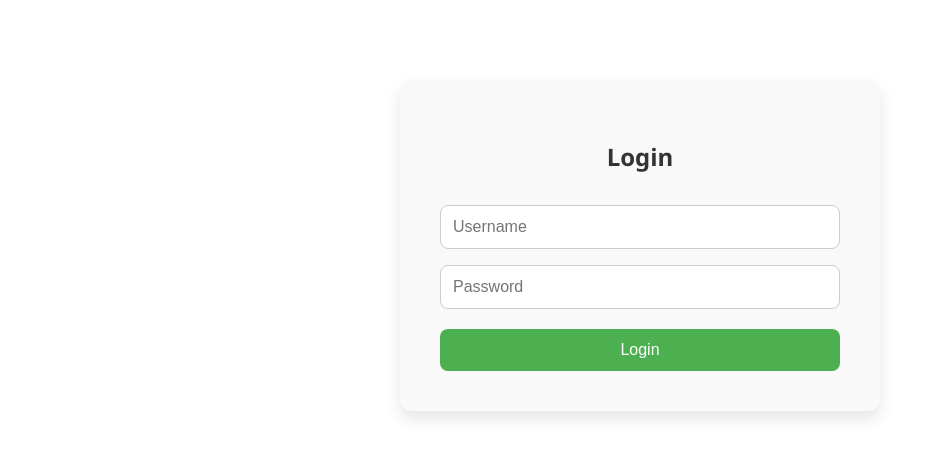
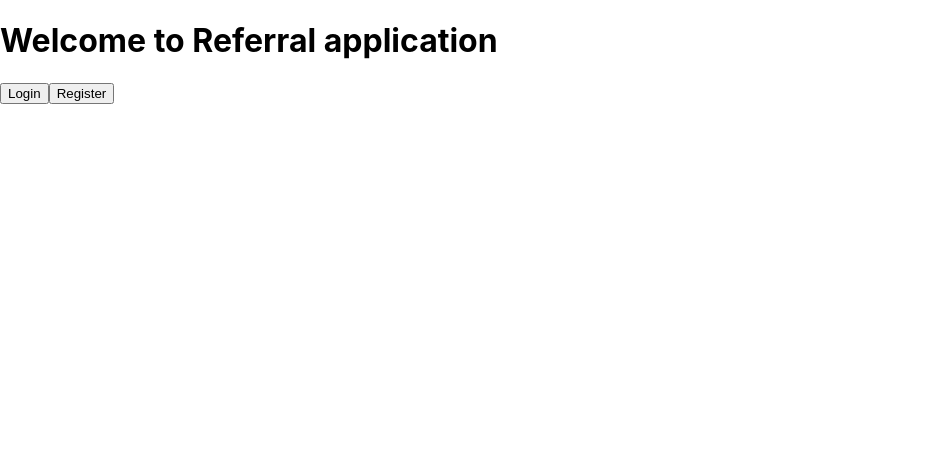
Before and after one commit to bhargav-vyas/referr-easy-front, a React (Create React App) app: page /login in a window 1280 px wide. Shown: the top 458 px of the page, without its empty margins (0-941 px from the left). Built offline with nearby package versions, Linux system fonts and the light colour scheme.

Commit message:
this is the changes in the home page

```diff
--- a/src/App.js
+++ b/src/App.js
@@ -5,6 +5,8 @@ import Register from './components/Register';
 import Login from './components/Login';
 import ReferralForm from './components/ReferralForm';
 import Dashboard from './components/Dashboard';
+
+
 
 function App() {
   return (
--- a/src/components/Login.js
+++ b/src/components/Login.js
@@ -1,58 +1,28 @@
-import React, { useState } from 'react';
-import axios from 'axios';
-import './Login.css'; // Optional: style as needed
+import React from 'react';
+import { useNavigate } from 'react-router-dom';
 
-function Login() {
-  const [credentials, setCredentials] = useState({
-    username: '',
-    password: ''
-  });
-
-  const handleChange = (e) => {
-    setCredentials({
-      ...credentials,
-      [e.target.name]: e.target.value
-    });
-  };
-
-  const handleSubmit = async (e) => {
-    e.preventDefault();
-
-    try {
-      const response = await axios.post('http://localhost:8080/api/users/login', credentials);
-      console.log('Login successful:', response.data);
-      alert('Login successful!');
-      // Optionally redirect or store token
-    } catch (error) {
-      console.error('Login failed:', error);
-      alert('Login failed. Check username or password.');
-    }
-  };
+const HomePage = () => {
+  const navigate = useNavigate();
 
   return (
-    <div className="login-container">
-      <h2>Login</h2>
-      <form onSubmit={handleSubmit}>
-        <input
-          name="username"
-          type="text"
-          placeholder="Username"
-          value={credentials.username}
-          onChange={handleChange}
-          required
-        />
-        <input
-          name="password"
-          type="password"
-          placeholder="Password"
-          value={credentials.password}
-          onChange={handleChange}
-          required
-        />
-        <button type="submit">Login</button>
-      </form>
+    <div className="flex flex-col items-center justify-center h-screen bg-gray-100">
+      <h1 className="text-4xl font-bold mb-8">Welcome to Referral application </h1>
+      <div className="space-x-4">
+        <button
+          onClick={() => navigate('/login')}
+          className="px-6 py-2 bg-blue-500 text-white rounded hover:bg-blue-700"
+        >
+          Login
+        </button>
+        <button
+          onClick={() => navigate('/register')}
+          className="px-6 py-2 bg-green-500 text-white rounded hover:bg-green-700"
+        >
+          Register
+        </button>
+      </div>
     </div>
   );
-}
+};
 
-export default Login;
+export default HomePage;
```
